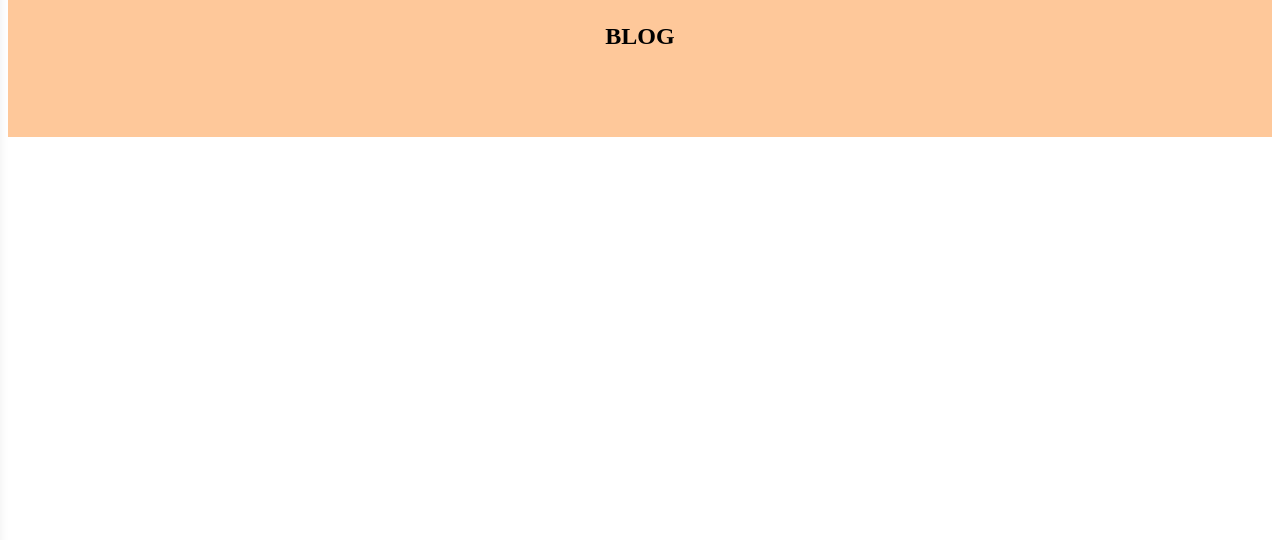
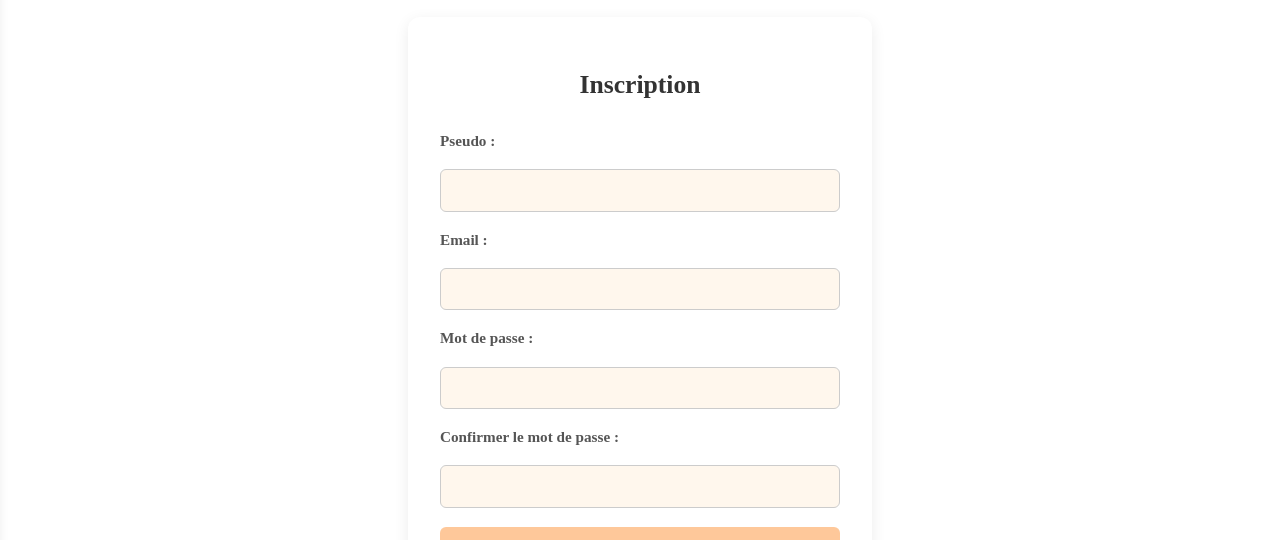
Before and after one commit to CelineLaValle/grignote_front, a React (Create React App) app: page /Register in a window 1280 px wide. Shown: the part 257-797 px from the top of the page. Built offline with nearby package versions, Linux system fonts and the light colour scheme; no server answers.

Commit message:
Ajout fichier register

```diff
--- a/src/App.js
+++ b/src/App.js
@@ -1,6 +1,8 @@
 import { BrowserRouter, Routes, Route } from "react-router-dom";
 import './App.css';
 import Header from "./components/Header";
+import Register from './components/Register';
+import Verify from './components/Verify';
 import Login from './components/Login';
 import AdminPage from './components/AdminPage';
 import MyAccount from './components/MyAccount';
@@ -19,6 +21,8 @@ function App() {
       <Header />
       <Routes>
         <Route path="/" element={<Accueil />} />
+        <Route path="/Register" element={<Register />} />
+        <Route path="/Verify" element={<Verify />} />
         <Route path="/Login" element={<Login />} />
         <Route path="/AdminPage" element={<AdminPage />} />
         <Route path="/MyAccount" element={<MyAccount />} />
--- a/src/components/Header.jsx
+++ b/src/components/Header.jsx
@@ -10,21 +10,29 @@ function Header() {
 
   // Charger l'utilisateur via l'endpoint /auth/me au lieu du localStorage
   useEffect(() => {
+    // Vérifier si un cookie JWT est présent AVANT d’appeler /auth/me
+    if (!document.cookie.includes('token=')) {
+      // Pas de cookie = pas connecté => on ne fait pas la requête
+      return;
+    }
+
     fetch('http://localhost:4000/auth/me', {
       credentials: 'include' // Important pour envoyer les cookies
     })
       .then(res => {
-        if (res.ok) {
-          return res.json();
-        }
-        throw new Error('Non authentifié');
+        if (res.ok) return res.json();
+        if (res.status === 401) return null; // utilisateur non connecté
+        throw new Error('Erreur serveur');   // toutes les autres erreurs remontent
       })
       .then(data => {
-        setUser(data.user);
+        if (data?.user) {
+          setUser(data.user);
+        } else {
+          setUser(null);
+        }
       })
       .catch(err => {
-        console.log('Utilisateur non connecté');
-        setUser(null);
+        console.error(err); // ici on logue seulement les vraies erreurs
       });
   }, []);
 
--- a/src/components/Login.jsx
+++ b/src/components/Login.jsx
@@ -8,6 +8,8 @@ function Login() {
     const [password, setPassword] = useState('');
     const navigate = useNavigate(); // Permet de rediriger vers une autre page
     const location = useLocation();
+    const [message, setMessage] = useState('');
+    const [messageType, setMessageType] = useState('');
 
     // Récupérer le redirect ou fallback sur "/"
     const params = new URLSearchParams(location.search);
@@ -43,11 +45,17 @@ function Login() {
             window.location.reload(); // Pour recharger la page et mettre à jour l'état de l'application
         } catch (error) {
             console.error('Erreur de connexion:', error);
-            alert('Connexion échouée : ' + error.message);
+            setMessage('Connexion échouée : ' + error.message);
+            setMessageType("error");
         }
     };
     return (
         <div className="login-container">
+            {message && (
+                <div className={`message ${messageType}`}>
+                    {message}
+                </div>
+            )}
             <h2>Connexion</h2>
             <form onSubmit={handleLogin} className="login-form">
                 {/* Champ pour l'email */}
@@ -73,6 +81,10 @@ function Login() {
                 {/* Bouton de soumission */}
                 <button type="submit">Se connecter</button>
             </form>
+
+            <p>Pas encore de compte ?</p>
+            <button onClick={() => navigate('/register')}>S’enregistrer</button>
+
         </div>
     );
 }
--- /dev/null
+++ b/src/components/Register.jsx
@@ -0,0 +1,116 @@
+import React, { useState } from 'react';
+import { useNavigate } from 'react-router-dom';
+import '../styles/layout/_login.scss';
+function Register() {
+    const [pseudo, setPseudo] = useState('');
+    const [email, setEmail] = useState('');
+    const [password, setPassword] = useState('');
+    const [confirmPassword, setConfirmPassword] = useState('');
+    const navigate = useNavigate();
+    const [message, setMessage] = useState('');
+    const [messageType, setMessageType] = useState('');
+
+    const handleRegister = async (e) => {
+        e.preventDefault();
+
+        if (password !== confirmPassword) {
+            setMessage("Les mots de passe ne correspondent pas");
+            setMessageType("error");
+            return;
+        }
+
+
+        // Vérif pseudo (côté front)
+        const pseudoRegex = /^[a-zA-Z0-9_-]{3,20}$/;
+        if (!pseudoRegex.test(pseudo)) {
+            setMessage("Le pseudo doit faire entre 3 et 20 caractères et contenir uniquement lettres, chiffres, _ ou -.");
+            setMessageType("error");
+            return;
+        }
+
+        try {
+            const response = await fetch('http://localhost:4000/auth/register', {
+                method: 'POST',
+                headers: {
+                    'Content-Type': 'application/json',
+                },
+                credentials: 'include',
+                body: JSON.stringify({ pseudo, email, password })
+            });
+
+            const data = await response.json();
+            console.log('Register response:', data);
+
+            if (!response.ok) {
+                throw new Error(data.message || "Erreur d'inscription");
+            }
+
+            setTimeout(() => {
+                navigate('/login', {
+                    state: {
+                        message: "Confirmez votre inscription en cliquant sur le lien envoyé par mail.",
+                        messageType: "success"
+                    }
+                });
+            }, 2000);
+        } catch (error) {
+            console.error("Erreur d'inscription:", error);
+            setMessage("Inscription échouée : " + error.message);
+            setMessageType("error");
+        }
+    };
+
+    return (
+        <div className="login-container">
+            <h2>Inscription</h2>
+            <form onSubmit={handleRegister} className="login-form">
+                <label htmlFor="pseudo">Pseudo :</label>
+                <input
+                    type="text"
+                    id="pseudo"
+                    value={pseudo}
+                    onChange={(e) => setPseudo(e.target.value)}
+                    required
+                    minLength={3}
+                    maxLength={20}
+                    pattern="^[a-zA-Z0-9_-]+$"
+                    title="Le pseudo doit contenir uniquement des lettres, chiffres, _ ou -"
+                />
+
+                <label htmlFor="email">Email :</label>
+                <input
+                    type="email"
+                    id="email"
+                    value={email}
+                    onChange={(e) => setEmail(e.target.value)}
+                    required
+                />
+
+                <label htmlFor="password">Mot de passe :</label>
+                <input
+                    type="password"
+                    id="password"
+                    value={password}
+                    onChange={(e) => setPassword(e.target.value)}
+                    required
+                />
+
+                <label htmlFor="confirmPassword">Confirmer le mot de passe :</label>
+                <input
+                    type="password"
+                    id="confirmPassword"
+                    value={confirmPassword}
+                    onChange={(e) => setConfirmPassword(e.target.value)}
+                    required
+                />
+
+                <button type="submit">S’enregistrer</button>
+            </form>
+
+            <p>Déjà un compte ?</p>
+            <button onClick={() => navigate('/login')}>Se connecter</button>
+        </div>
+    );
+}
+
+export default Register;
--- /dev/null
+++ b/src/components/Verify.jsx
@@ -0,0 +1,28 @@
+import React, { useEffect, useState } from 'react';
+import { useSearchParams } from 'react-router-dom';
+
+function Verify() {
+    const [searchParams] = useSearchParams();
+    const [message, setMessage] = useState('');
+
+    useEffect(() => {
+        const token = searchParams.get('token');
+        if (!token) {
+            setMessage("Lien de vérification invalide.");
+            return;
+        }
+        fetch(`http://localhost:4000/verify?token=${token}`)
+            .then(res => res.json())
+            .then(data => {
+                setMessage(data.message || "Votre compte a été vérifié !");
+            })
+            .catch(() => setMessage("Erreur lors de la vérification."));
+    }, [searchParams]);
+    return (
+        <div>
+            <h2>Vérification du compte</h2>
+            <p>{message}</p>
+        </div>
+    );
+}
+export default Verify;
--- a/src/index.js
+++ b/src/index.js
@@ -6,9 +6,9 @@ import reportWebVitals from './reportWebVitals';
 
 const root = ReactDOM.createRoot(document.getElementById('root'));
 root.render(
-  <React.StrictMode>
+  // <React.StrictMode>
     <App />
-  </React.StrictMode>
+  // {/* </React.StrictMode> */}
 );
 
 // If you want to start measuring performance in your app, pass a function
```
